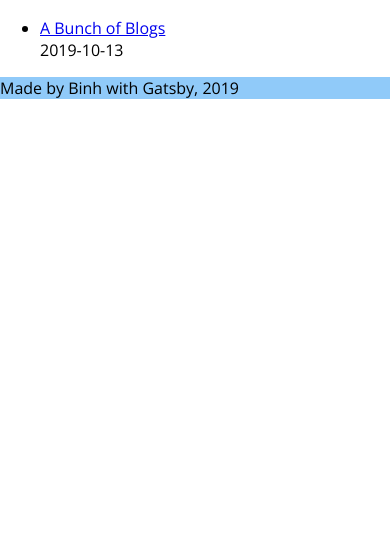
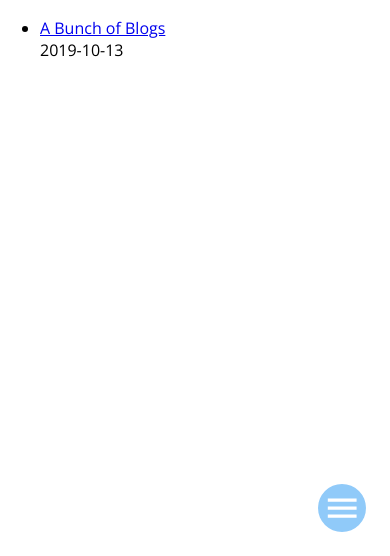
Before and after one commit to bnguyensn/restthisafternoon-DEPRECATED, a Gatsby site: page / in a window 390 px wide. Shown: the part 288-844 px from the top of the page. Built offline with nearby package versions, Linux system fonts and the light colour scheme; Gatsby itself is replaced by a stand-in of ours.

Commit message:
feat: update general stylings and add button for mobile navigation

```diff
--- /dev/null
+++ b/src/assets/icons/Menu.js
@@ -0,0 +1,10 @@
+import React from 'react';
+
+const SvgComponent = props => (
+  <svg width={24} height={24} viewBox="0 0 24 24" {...props}>
+    <path d="M0 0h24v24H0z" fill="none" />
+    <path d="M3 18h18v-2H3v2zm0-5h18v-2H3v2zm0-7v2h18V6H3z" />
+  </svg>
+);
+
+export default SvgComponent;
--- /dev/null
+++ b/src/components/functional/Fab.js
@@ -0,0 +1,33 @@
+import React from 'react';
+import { createUseStyles, useTheme } from 'react-jss';
+
+const useStyles = createUseStyles({
+  fab: ({ backgroundColor, theme }) => ({
+    display: 'flex',
+    justifyContent: 'center',
+    alignItems: 'center',
+    width: '3rem',
+    height: '3rem',
+    borderRadius: '50%',
+    color: '#ffffff',
+    backgroundColor: backgroundColor || theme.palette.primary.main,
+    cursor: 'pointer',
+    '& > *': {
+      display: 'block',
+      width: '80%',
+      height: '80%',
+      fill: '#ffffff',
+    },
+  }),
+});
+
+export default function Fab({ onClick, children, ...props }) {
+  const theme = useTheme();
+  const classes = useStyles({ theme, ...props });
+
+  return (
+    <div className={classes.fab} onClick={onClick}>
+      {children}
+    </div>
+  );
+}
--- a/src/components/layout/Body.js
+++ b/src/components/layout/Body.js
@@ -1,5 +1,13 @@
 import React from 'react';
+import { createUseStyles } from 'react-jss';
+
+const useStyles = createUseStyles({
+  container: {
+    minHeight: '100vh',
+  },
+});
 
 export default function Body({ children }) {
-  return <div>{children}</div>;
+  const classes = useStyles();
+  return <div className={classes.container}>{children}</div>;
 }
--- a/src/components/layout/Footer.js
+++ b/src/components/layout/Footer.js
@@ -3,7 +3,8 @@ import { createUseStyles, useTheme } from 'react-jss';
 
 const useStyles = createUseStyles(theme => ({
   footer: {
-    backgroundColor: theme.palette.primary.main,
+    padding: theme.spacing(2),
+    backgroundColor: theme.palette.primary.light1,
   },
 }));
 
--- a/src/components/layout/Layout.js
+++ b/src/components/layout/Layout.js
@@ -7,6 +7,7 @@ import Body from './Body';
 import Footer from './Footer';
 import SEO from '../meta/SEO';
 import '../../styles/global.css';
+import NavMobile from './NavMobile';
 
 export default function Layout({ location, seo, children }) {
   return (
@@ -16,6 +17,7 @@ export default function Layout({ location, seo, children }) {
         <Header />
         <Body>{children}</Body>
         <Footer />
+        <NavMobile />
       </App>
     </ThemeProvider>
   );
--- /dev/null
+++ b/src/components/layout/NavMobile.js
@@ -0,0 +1,29 @@
+import React from 'react';
+import { createUseStyles, useTheme } from 'react-jss';
+import Fab from '../functional/Fab';
+import Menu from '../../assets/icons/Menu';
+
+const useStyles = createUseStyles(theme => ({
+  container: {
+    position: 'fixed',
+    bottom: theme.spacing(3),
+    right: theme.spacing(3),
+  },
+}));
+
+export default function NavMobile() {
+  const theme = useTheme();
+  const classes = useStyles({ theme });
+
+  const handleOpenMenu = () => {
+    console.log('Open menu!');
+  };
+
+  return (
+    <div className={classes.container}>
+      <Fab onClick={handleOpenMenu}>
+        <Menu />
+      </Fab>
+    </div>
+  );
+}
```
Also changed, not shown: src/assets/icons/menu-24px.svg (added).
